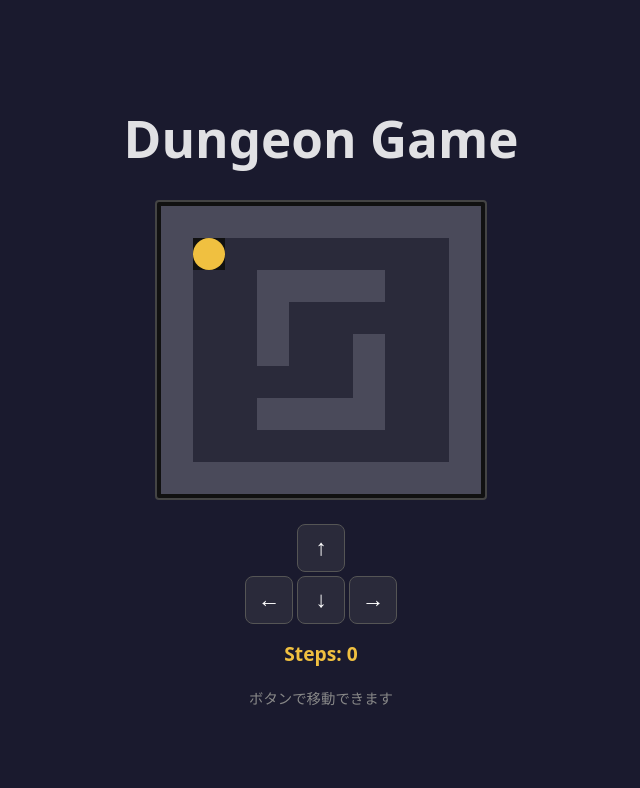
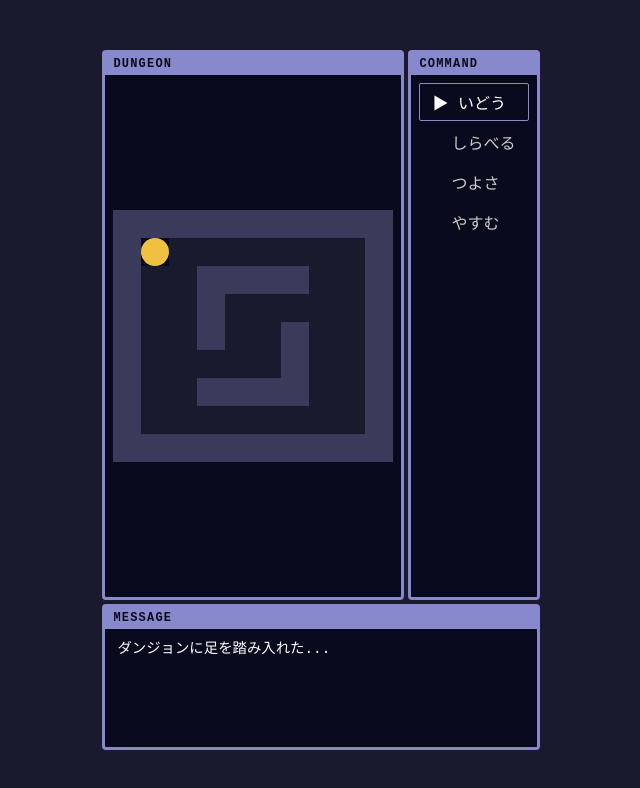
Before and after one commit to koichi135/ddd, a React (Vite) app: page / in a window 1280 px wide. Shown: the top 788 px of the page, without its empty margins (319-959 px from the left). Built offline with nearby package versions, Linux system fonts and the light colour scheme.

Commit message:
Redesign UI to retro RPG 3-panel layout
- Top-left: Dungeon map view
- Top-right: Command menu (move/search/status/rest)
- Bottom: Message log window
Classic PC game style with bordered panels and monospace font.

https://claude.ai/code/session_01RS4QcPhN2gzHk65jeJWeGt

```diff
--- a/src/App.css
+++ b/src/App.css
@@ -1,16 +1,57 @@
 #root {
-  max-width: 1280px;
+  max-width: 960px;
   margin: 0 auto;
-  padding: 2rem;
-  text-align: center;
+  padding: 1rem;
+}
+
+/* ===== Layout ===== */
+.game-container {
+  display: flex;
+  flex-direction: column;
+  gap: 4px;
+  height: 100vh;
+  max-height: 700px;
+  font-family: 'Courier New', monospace;
+}
+
+.top-panel {
+  display: flex;
+  gap: 4px;
+  flex: 1;
+  min-height: 0;
+}
+
+/* ===== Panel ===== */
+.panel {
+  border: 3px solid #8888cc;
+  border-radius: 4px;
+  background: #0a0a1e;
+  display: flex;
+  flex-direction: column;
+}
+
+.panel-title {
+  background: #8888cc;
+  color: #0a0a1e;
+  padding: 2px 8px;
+  font-size: 0.75rem;
+  font-weight: bold;
+  text-transform: uppercase;
+  letter-spacing: 0.1em;
+}
+
+/* ===== Dungeon (top-left) ===== */
+.dungeon-panel {
+  flex: 3;
 }
 
 .dungeon {
-  display: inline-block;
-  border: 2px solid #444;
-  border-radius: 4px;
-  padding: 4px;
-  background: #111;
+  flex: 1;
+  display: flex;
+  flex-direction: column;
+  align-items: center;
+  justify-content: center;
+  padding: 8px;
 }
 
 .row {
@@ -18,17 +59,17 @@
 }
 
 .cell {
-  width: 32px;
-  height: 32px;
+  width: 28px;
+  height: 28px;
   display: inline-block;
 }
 
 .wall {
-  background: #4a4a5a;
+  background: #3a3a5a;
 }
 
 .floor {
-  background: #2a2a3a;
+  background: #1a1a2e;
 }
 
 .player {
@@ -36,41 +77,96 @@
   border-radius: 50%;
 }
 
-.controls {
-  margin-top: 1.5rem;
+/* ===== Command (top-right) ===== */
+.command-panel {
+  flex: 2;
 }
 
-.controls-row {
+.command-list {
+  display: flex;
+  flex-direction: column;
+  gap: 2px;
+  padding: 8px;
+}
+
+.command-btn {
+  text-align: left;
+  padding: 6px 12px;
+  font-size: 1rem;
+  font-family: 'Courier New', monospace;
+  border: 1px solid transparent;
+  border-radius: 2px;
+  background: transparent;
+  color: #ccc;
+  cursor: pointer;
+}
+
+.command-btn::before {
+  content: '  ';
+  white-space: pre;
+}
+
+.command-btn.selected {
+  color: #fff;
+  border-color: #8888cc;
+}
+
+.command-btn.selected::before {
+  content: '▶ ';
+}
+
+.command-btn:hover {
+  background: #1a1a3e;
+}
+
+/* ===== Direction pad ===== */
+.direction-pad {
+  padding: 8px;
+  border-top: 1px solid #333;
+}
+
+.dir-row {
   display: flex;
   justify-content: center;
   gap: 4px;
   margin-bottom: 4px;
 }
 
-.controls button {
-  width: 48px;
-  height: 48px;
-  font-size: 1.4rem;
-  border: 1px solid #555;
-  border-radius: 8px;
-  background: #2a2a3a;
+.dir-btn {
+  width: 40px;
+  height: 40px;
+  font-size: 1.2rem;
+  border: 2px solid #8888cc;
+  border-radius: 4px;
+  background: #1a1a3e;
   color: #fff;
   cursor: pointer;
 }
 
-.controls button:active {
-  background: #4a4a6a;
+.dir-btn:active {
+  background: #3a3a6e;
 }
 
-.steps {
-  margin-top: 1rem;
-  font-size: 1.2rem;
-  color: #f0c040;
-  font-weight: bold;
+/* ===== Message (bottom) ===== */
+.message-panel {
+  height: 140px;
+  flex-shrink: 0;
 }
 
-.hint {
-  margin-top: 1rem;
+.message-log {
+  flex: 1;
+  overflow-y: auto;
+  padding: 8px 12px;
+}
+
+.message-log p {
+  margin: 0;
+  padding: 2px 0;
+  font-size: 0.9rem;
   color: #888;
-  font-size: 0.9rem;
+  line-height: 1.4;
 }
+
+.message-log p.latest {
+  color: #fff;
+}
--- a/src/App.tsx
+++ b/src/App.tsx
@@ -1,4 +1,4 @@
-import { useState } from 'react'
+import { useState, useCallback } from 'react'
 import './App.css'
 
 const DUNGEON_MAP = [
@@ -13,22 +13,74 @@ const DUNGEON_MAP = [
   '##########',
 ]
 
+type Command = 'move' | 'search' | 'status' | 'rest'
+
+const COMMANDS: { id: Command; label: string }[] = [
+  { id: 'move', label: 'いどう' },
+  { id: 'search', label: 'しらべる' },
+  { id: 'status', label: 'つよさ' },
+  { id: 'rest', label: 'やすむ' },
+]
+
 function App() {
   const [playerPos, setPlayerPos] = useState({ x: 1, y: 1 })
   const [steps, setSteps] = useState(0)
+  const [messages, setMessages] = useState<string[]>([
+    'ダンジョンに足を踏み入れた...',
+  ])
+  const [selectedCommand, setSelectedCommand] = useState<Command>('move')
+  const [showDirections, setShowDirections] = useState(false)
 
-  const move = (dx: number, dy: number) => {
+  const addMessage = useCallback((msg: string) => {
+    setMessages((prev) => [...prev.slice(-4), msg])
+  }, [])
+
+  const move = useCallback(
+    (dx: number, dy: number) => {
       const nx = playerPos.x + dx
       const ny = playerPos.y + dy
       if (DUNGEON_MAP[ny]?.[nx] === '.') {
         setPlayerPos({ x: nx, y: ny })
         setSteps((s) => s + 1)
+        addMessage('ダンジョンを進んだ...')
+      } else {
+        addMessage('壁があって進めない！')
       }
+      setShowDirections(false)
+    },
+    [playerPos, addMessage],
+  )
+
+  const handleCommand = useCallback(
+    (cmd: Command) => {
+      setSelectedCommand(cmd)
+      switch (cmd) {
+        case 'move':
+          setShowDirections(true)
+          addMessage('どの方向に進む？')
+          break
+        case 'search':
+          addMessage('あたりを調べた... しかし何も見つからなかった。')
+          setShowDirections(false)
+          break
+        case 'status':
+          addMessage(`冒険者 ── HP: 100  MP: 30  Steps: ${steps}`)
+          setShowDirections(false)
+          break
+        case 'rest':
+          addMessage('少し休憩した。体力が回復した。')
+          setShowDirections(false)
+          break
       }
+    },
+    [steps, addMessage],
+  )
 
   return (
-    <div className="game">
-      <h1>Dungeon Game</h1>
+    <div className="game-container">
+      <div className="top-panel">
+        <div className="panel dungeon-panel">
+          <div className="panel-title">Dungeon</div>
           <div className="dungeon">
             {DUNGEON_MAP.map((row, y) => (
               <div key={y} className="row">
@@ -43,18 +95,54 @@ function App() {
               </div>
             ))}
           </div>
-      <div className="controls">
-        <div className="controls-row">
-          <button onClick={() => move(0, -1)}>↑</button>
         </div>
-        <div className="controls-row">
-          <button onClick={() => move(-1, 0)}>←</button>
-          <button onClick={() => move(0, 1)}>↓</button>
-          <button onClick={() => move(1, 0)}>→</button>
+
+        <div className="panel command-panel">
+          <div className="panel-title">Command</div>
+          <div className="command-list">
+            {COMMANDS.map((cmd) => (
+              <button
+                key={cmd.id}
+                className={`command-btn ${selectedCommand === cmd.id ? 'selected' : ''}`}
+                onClick={() => handleCommand(cmd.id)}
+              >
+                {cmd.label}
+              </button>
+            ))}
+          </div>
+          {showDirections && (
+            <div className="direction-pad">
+              <div className="dir-row">
+                <button className="dir-btn" onClick={() => move(0, -1)}>
+                  ↑
+                </button>
+              </div>
+              <div className="dir-row">
+                <button className="dir-btn" onClick={() => move(-1, 0)}>
+                  ←
+                </button>
+                <button className="dir-btn" onClick={() => move(0, 1)}>
+                  ↓
+                </button>
+                <button className="dir-btn" onClick={() => move(1, 0)}>
+                  →
+                </button>
               </div>
             </div>
-      <p className="steps">Steps: {steps}</p>
-      <p className="hint">ボタンで移動できます</p>
+          )}
+        </div>
+      </div>
+
+      <div className="panel message-panel">
+        <div className="panel-title">Message</div>
+        <div className="message-log">
+          {messages.map((msg, i) => (
+            <p key={i} className={i === messages.length - 1 ? 'latest' : ''}>
+              {msg}
+            </p>
+          ))}
+        </div>
+      </div>
     </div>
   )
 }
```
Also changed, not shown: 1 other file (tests, documents, lock files or other folders). Lines whose indentation alone changed are shown as unchanged.
